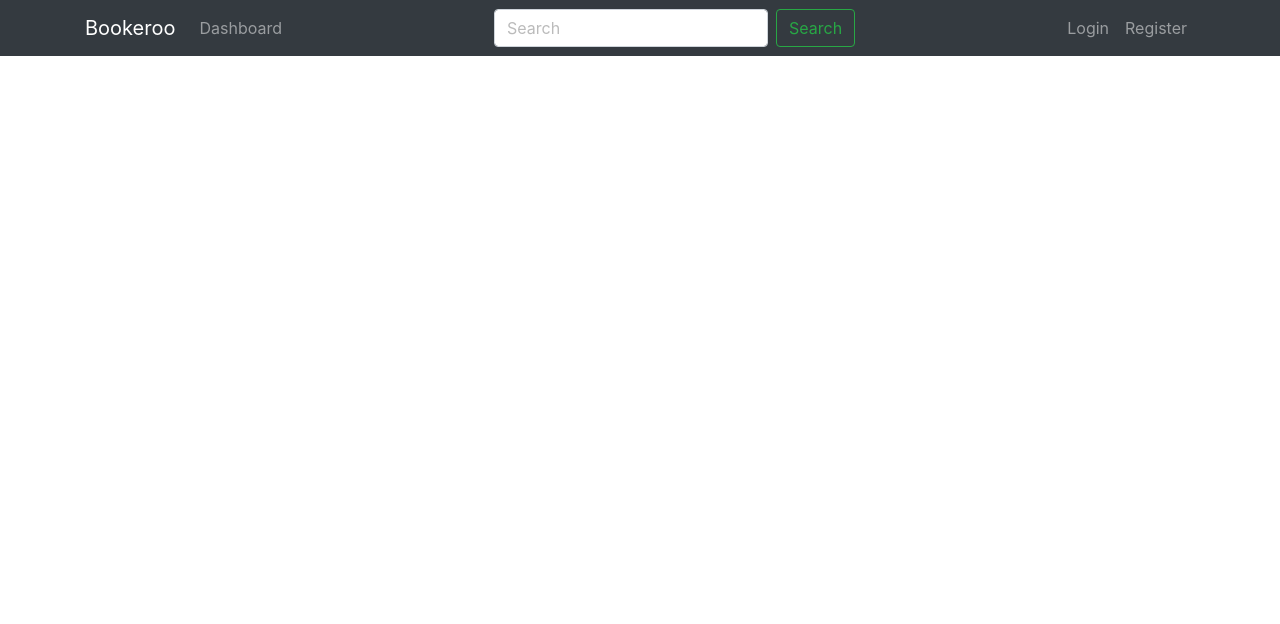
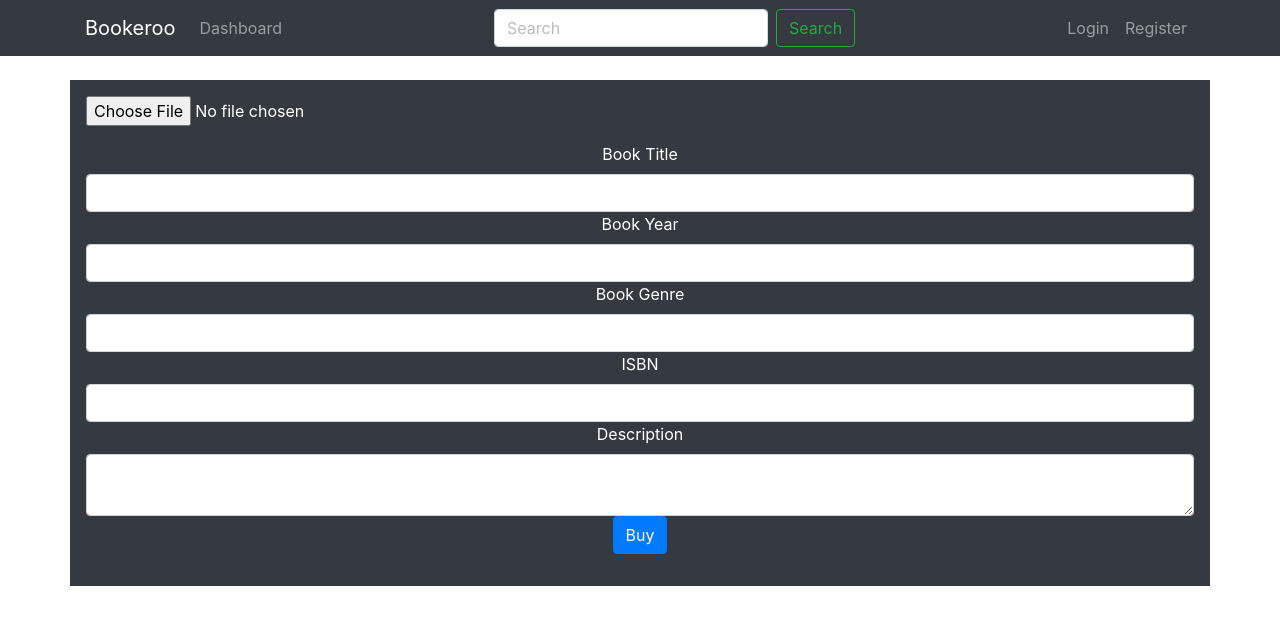
Before and after one commit to Kashyap-Chilivoju/Bookeroo, a React (Create React App) app in the folder FrontEnd/myfirstapp/: page /buy in a window 1280 px wide. Shown: the top 624 px of the page. Built offline with nearby package versions, Linux system fonts and the light colour scheme; the HTML template or start-up script is replaced by a standard one.

Commit message:
Updated frontends

```diff
--- a/FrontEnd/myfirstapp/src/App.js
+++ b/FrontEnd/myfirstapp/src/App.js
@@ -11,6 +11,9 @@ import store from "./store";
 import Landing from "./components/Layout/Landing";
 import Register from "./components/UserManagement/Register";
 import Login from "./components/UserManagement/Login";
+import Buy from "./components/BuySellAndPublish/Buy"
+import Sell from "./components/BuySellAndPublish/Sell"
+import Publish from "./components/BuySellAndPublish/Publish"
 
 import jwt_decode from "jwt-decode";
 import { setJWTToken } from "./securityUtils/setJWTToken";
@@ -49,6 +52,9 @@ class App extends Component {
             <Route exact path="/" component={Landing} />
             <Route exact path="/register" component={Register} />
             <Route exact path="/login" component={Login} />
+            <Route exact path="/buy" component={Buy}/>
+            <Route exact path="/sell" component={Sell}/>
+            <Route exact path="/publish" component={Publish}/>
 
             {
               //Private Routes
--- a/FrontEnd/myfirstapp/src/components/BuySellAndPublish/Buy.js
+++ b/FrontEnd/myfirstapp/src/components/BuySellAndPublish/Buy.js
@@ -3,37 +3,42 @@ import React, { Component } from 'react';
 class Buy extends Component {
     render() {
         return (
+            <div class="container p-3 my-3 bg-dark text-white">
                     <form>
+                        <p class="text-center">
                             <div class="form-group">
+                                <input type="file" class="form-control-file" id="bookCover"></input>
+                            </div>
+                            <div class="col-xs-4">
                                 <label for="bookTitle">Book Title</label>
                                 <input type="text" class="form-control" id="bookTitle"></input>
                             </div>
 
-                <div class="form-group">
+                            <div class="col-xs-4">
                                 <label for="bookYear">Book Year</label>
                                 <input type="text" class="form-control" id="bookYear"></input>
                             </div>
 
-                <div class="form-group">
+                            <div class="col-xs-4">
                                 <label for="bookGenre">Book Genre</label>
                                 <input type="text" class="form-control" id="bookGenre"></input>
                             </div>
 
-                <div class="form-group">
+                            <div class="col-xs-4">
                                 <label for="isbn">ISBN</label>
                                 <input type="text" class="form-control" id="isbn"></input>
                             </div>
 
-                <div class="form-group">
+                            <div class="col-xs-4">
                                 <label for="description">Description</label>
                                 <textarea class="form-control" id="description" row="3"></textarea>
                             </div>
 
                             <button type="submit" class="btn btn-primary">Buy</button>
-
+                        </p>
 
                     </form>
-
+            </div>
         );
     }
 }
--- a/FrontEnd/myfirstapp/src/components/BuySellAndPublish/Publish.js
+++ b/FrontEnd/myfirstapp/src/components/BuySellAndPublish/Publish.js
@@ -3,36 +3,42 @@ import React, { Component } from 'react';
 class Publish extends Component {
     render() {
         return (
+            <div class="container p-3 my-3 bg-dark text-white">
                     <form>
+                        <p class="text-center">
                             <div class="form-group">
+                                <input type="file" class="form-control-file" id="bookCover"></input>
+                            </div>
+                            <div class="col-xs-4">
                                 <label for="bookTitle">Book Title</label>
                                 <input type="text" class="form-control" id="bookTitle"></input>
                             </div>
 
-                <div class="form-group">
+                            <div class="col-xs-4">
                                 <label for="bookYear">Book Year</label>
                                 <input type="text" class="form-control" id="bookYear"></input>
                             </div>
 
-                <div class="form-group">
+                            <div class="col-xs-4">
                                 <label for="bookGenre">Book Genre</label>
                                 <input type="text" class="form-control" id="bookGenre"></input>
                             </div>
 
-                <div class="form-group">
+                            <div class="col-xs-4">
                                 <label for="isbn">ISBN</label>
                                 <input type="text" class="form-control" id="isbn"></input>
                             </div>
 
-                <div class="form-group">
+                            <div class="col-xs-4">
                                 <label for="description">Description</label>
                                 <textarea class="form-control" id="description" row="3"></textarea>
                             </div>
 
                             <button type="submit" class="btn btn-primary">Publish</button>
-
+                        </p>
 
                     </form>
+            </div>
 
         );
     }
--- a/FrontEnd/myfirstapp/src/components/BuySellAndPublish/Sell.js
+++ b/FrontEnd/myfirstapp/src/components/BuySellAndPublish/Sell.js
@@ -3,36 +3,42 @@ import React, { Component } from 'react';
 class Sell extends Component {
     render() {
         return (
+            <div class="container p-3 my-3 bg-dark text-white">
                     <form>
+                        <p class="text-center">
                             <div class="form-group">
+                                <input type="file" class="form-control-file" id="bookCover"></input>
+                            </div>
+                            <div class="col-xs-4">
                                 <label for="bookTitle">Book Title</label>
                                 <input type="text" class="form-control" id="bookTitle"></input>
                             </div>
 
-                <div class="form-group">
+                            <div class="col-xs-4">
                                 <label for="bookYear">Book Year</label>
                                 <input type="text" class="form-control" id="bookYear"></input>
                             </div>
 
-                <div class="form-group">
+                            <div class="col-xs-4">
                                 <label for="bookGenre">Book Genre</label>
                                 <input type="text" class="form-control" id="bookGenre"></input>
                             </div>
 
-                <div class="form-group">
+                            <div class="col-xs-4">
                                 <label for="isbn">ISBN</label>
                                 <input type="text" class="form-control" id="isbn"></input>
                             </div>
 
-                <div class="form-group">
+                            <div class="col-xs-4">
                                 <label for="description">Description</label>
                                 <textarea class="form-control" id="description" row="3"></textarea>
                             </div>
 
                             <button type="submit" class="btn btn-primary">Sell</button>
-
+                        </p>
 
                     </form>
+            </div>
         );
     }
 }
```
Lines whose indentation alone changed are shown as unchanged.
